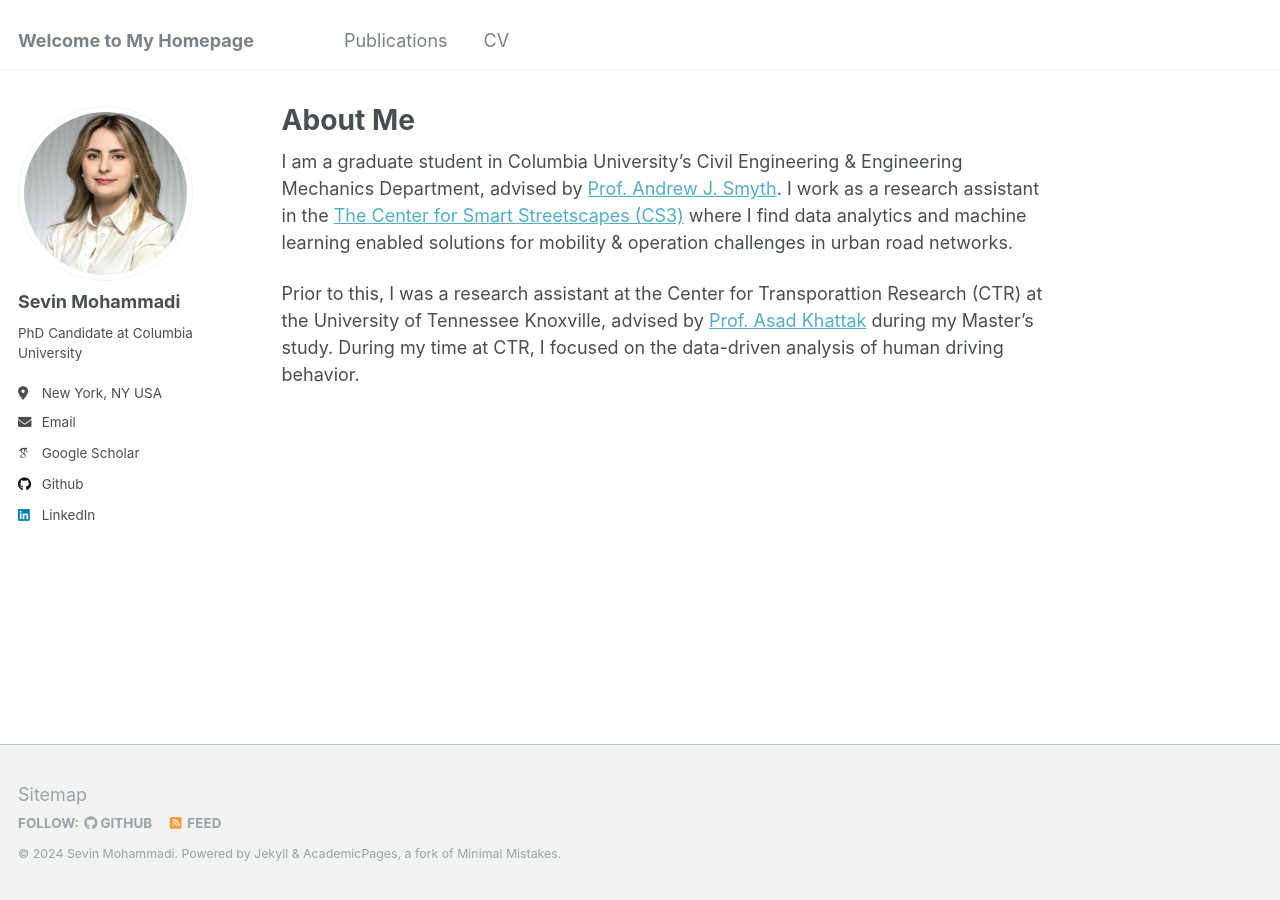
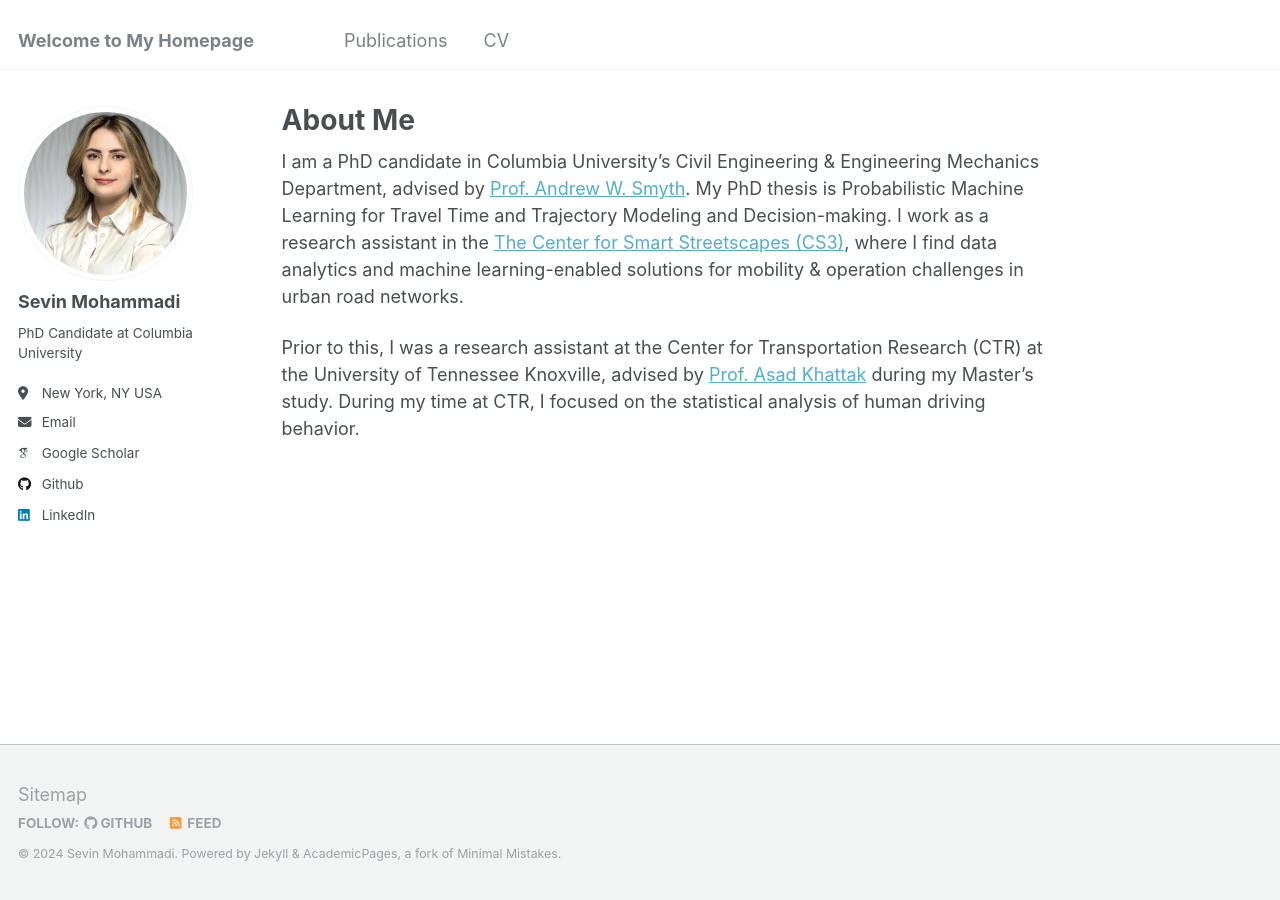
Before and after one commit to sev-90/sev-90.github.io, a Jekyll site: the page built from _pages/about.md, in a window 1280 px wide. Built offline with Jekyll 4.4.1, drawn with Linux system fonts in a browser that asks for light colours; some web fonts are replaced.

Commit message:
Update about.md

```diff
--- a/_pages/about.md
+++ b/_pages/about.md
@@ -9,6 +9,6 @@ redirect_from:
   - /about.html
 ---
 {% include seo.html %}
-I am a graduate student in Columbia University’s Civil Engineering & Engineering Mechanics Department, advised by [Prof. Andrew J. Smyth](https://www.engineering.columbia.edu/faculty-staff/directory/andrew-w-smyth). I work as a research assistant in the [The Center for Smart Streetscapes (CS3)](https://cs3-erc.org/) where I find data analytics and machine learning enabled solutions for mobility & operation challenges in urban road networks.
+I am a PhD candidate in Columbia University's Civil Engineering & Engineering Mechanics Department, advised by [Prof. Andrew W. Smyth](https://www.engineering.columbia.edu/faculty-staff/directory/andrew-w-smyth). My PhD thesis is Probabilistic Machine Learning for Travel Time and Trajectory Modeling and Decision-making. I work as a research assistant in the [The Center for Smart Streetscapes (CS3)](https://cs3-erc.org/), where I find data analytics and machine learning-enabled solutions for mobility & operation challenges in urban road networks.
 
-Prior to this, I was a research assistant at the Center for Transporattion Research (CTR) at the University of Tennessee Knoxville, advised by [Prof. Asad Khattak](https://cee.utk.edu/people/asad-khattak/) during my Master's study. During my time at CTR, I focused on the data-driven analysis of human driving behavior.
+Prior to this, I was a research assistant at the Center for Transportation Research (CTR) at the University of Tennessee Knoxville, advised by [Prof. Asad Khattak](https://cee.utk.edu/people/asad-khattak/) during my Master's study. During my time at CTR, I focused on the statistical analysis of human driving behavior.
```
